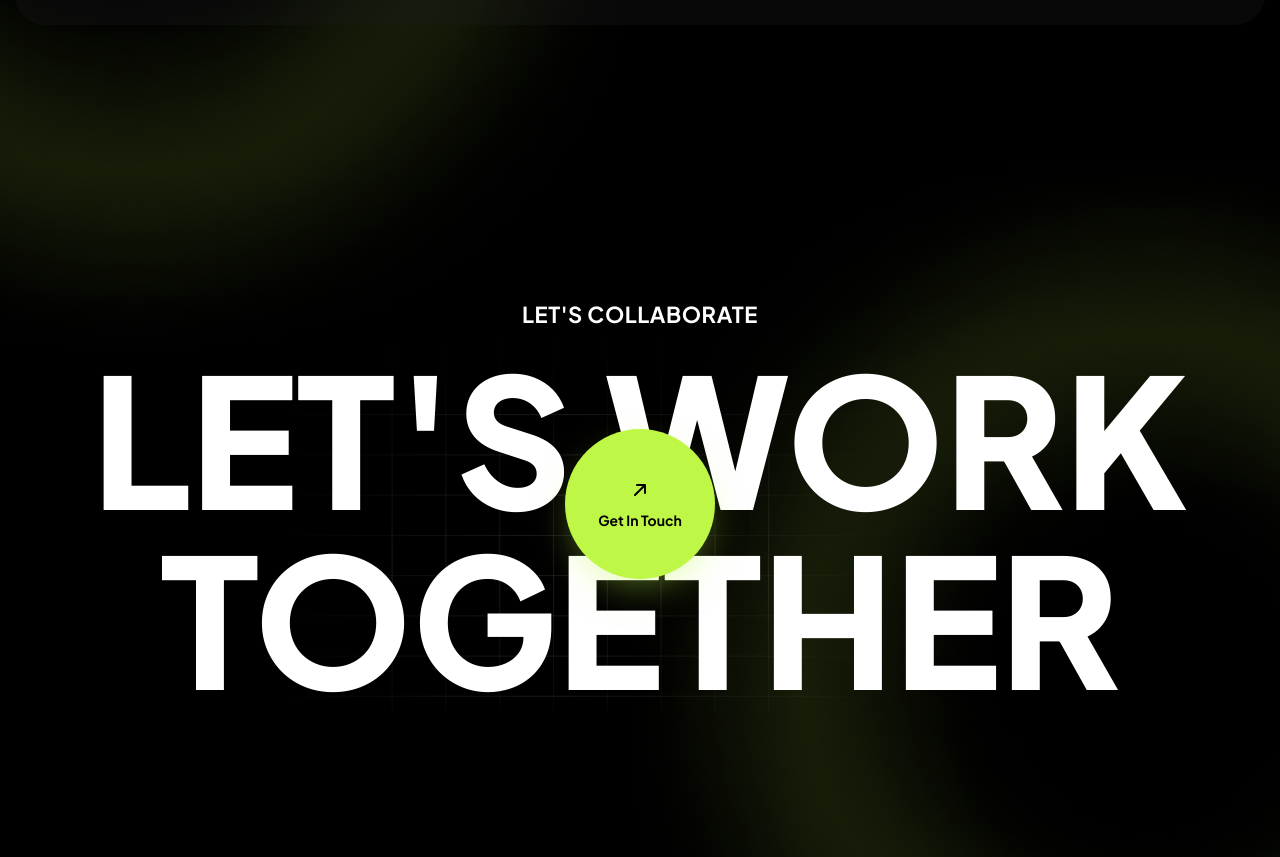
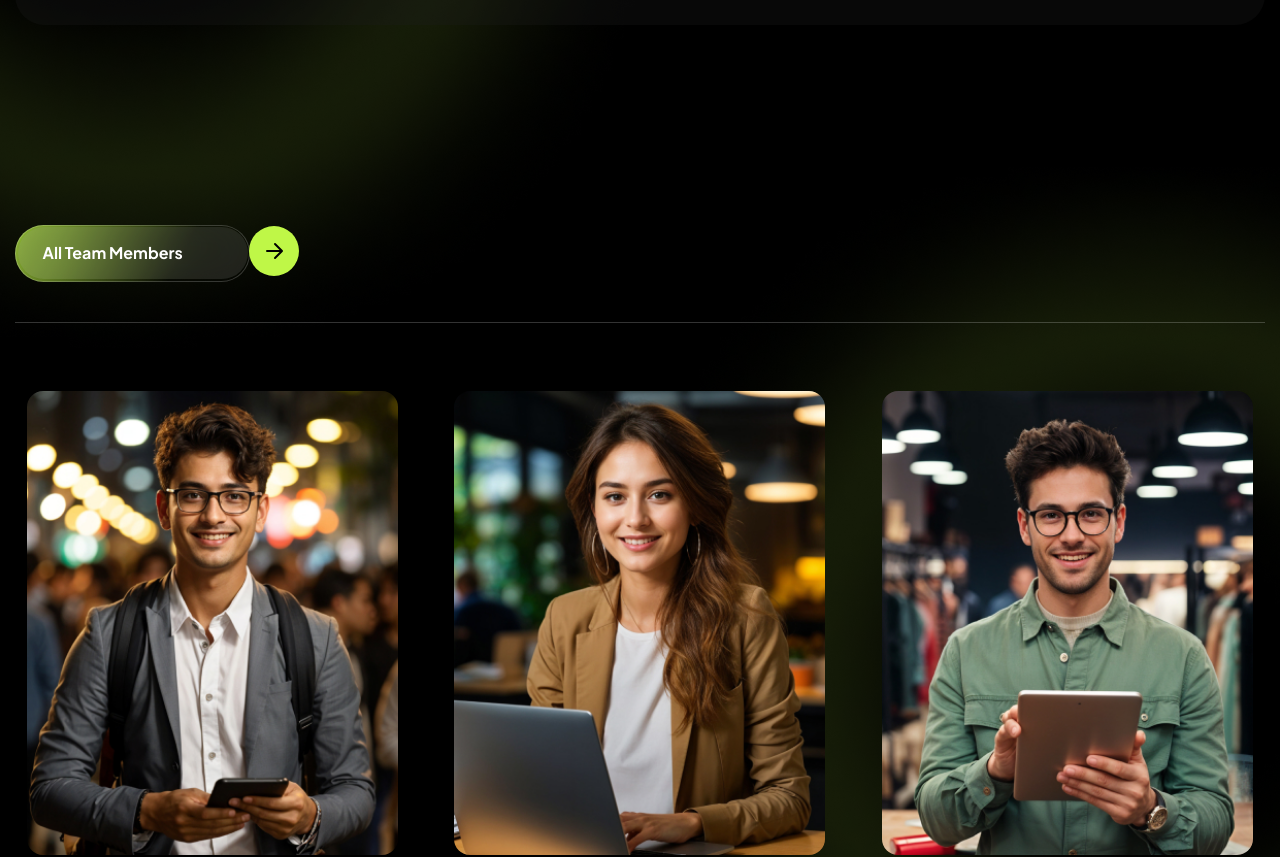
Before and after one commit to Jisap/vite-truesocial2, a React (Vite) app: page /about in a window 1280 px wide. Shown: the part 5180-6037 px from the top of the page. Built offline with nearby package versions, Linux system fonts and the light colour scheme.

Commit message:
feat: add TeamPreview section and TeamCard component to About page

```diff
--- a/src/components/sections/about/TeamPreview.jsx
+++ b/src/components/sections/about/TeamPreview.jsx
@@ -0,0 +1,37 @@
+import Button from "../../ui/Button"
+import Reveal from "../../ui/Reveal"
+import SectionTitle from "../../ui/SectionTitle"
+import TeamCard from "../../ui/TeamCard"
+import { team } from "../../../data/team.js"
+
+
+
+const TeamPreview = () => {
+  return (
+    <>
+      <section className="py-20 lg:py-[100px]">
+        <div className="container-custom">
+          <div className="mb-14 flex flex-row items-end justify-between gap-6 border-b border-primary/20 pb-10">
+            <Reveal delay={0.2}>
+              <Button delay={0.2} href="/team">
+                all team members
+              </Button>
+            </Reveal>
+          </div>
+
+          <div className="grid gap-8 sm:grid-cols-2 lg:grid-cols-3">
+            {team.slice(0, 3).map((member, i) => (
+              <TeamCard
+                key={member.slug}
+                member={member}
+                delay={i * 0.2}
+              />
+            ))}
+          </div>
+        </div>
+      </section>
+    </>
+  )
+}
+
+export default TeamPreview
--- a/src/components/ui/TeamCard.jsx
+++ b/src/components/ui/TeamCard.jsx
@@ -0,0 +1,27 @@
+import { Link } from "react-router-dom"
+import Reveal from "./Reveal"
+import { teamSocialLinks } from "../../data/team"
+
+
+const TeamCard = ({ member, delay = 0 }) => {
+  return (
+    <>
+      <Reveal
+        delay={delay}
+        className="card-premium group rounded-[20px] p-3"
+      >
+        <div className="img-shine mb-6 aspect-4/5 overflow-hidden rounded-[16px]">
+          <Link to={`/team/${member.slug}`}>
+            <img
+              src={member.image}
+              alt={member.name}
+              className="h-full w-full object-cover transition-transform duration-500 ease-out group-hover:scale-110"
+            />
+          </Link>
+        </div>
+      </Reveal>
+    </>
+  )
+}
+
+export default TeamCard
--- a/src/pages/About.jsx
+++ b/src/pages/About.jsx
@@ -1,5 +1,6 @@
 
 import OurApproach from "../components/sections/about/OurApproach";
+import TeamPreview from "../components/sections/about/TeamPreview";
 import WhatWeDo from "../components/sections/about/WhatWeDo";
 import AboutUs from "../components/sections/shared/AboutUs";
 import KeyFacts from "../components/sections/shared/KeyFacts";
@@ -27,6 +28,8 @@ const About = () => {
       <WhatWeDo />
 
       <KeyFacts />
+
+      <TeamPreview />
     </>
   )
 }
```
